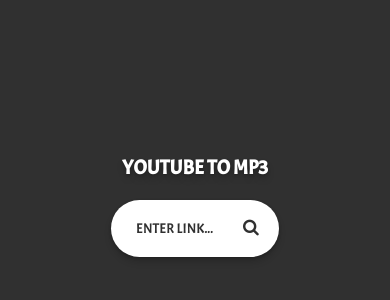
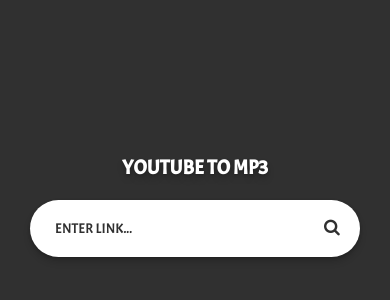
Before and after one commit to morrispetris/Youtube-to-MP3, a Flask app: page / in a window 390 px wide. Shown: the part 216-516 px from the top of the page. Run offline with Flask 2, Linux system fonts and the light colour scheme.

Commit message:
responsive

```diff
--- a/static/CSS/style.css
+++ b/static/CSS/style.css
@@ -77,11 +77,17 @@
   color: #303030;
 }
 
-@media screen and (max-width: 550px) {
+@media screen and (max-width: 510px) {
   input[type="text"] {
     width: 100%;
   }
   h2 {
     font-size: 20px;
   }
+  form {
+    width: 100%;
+  }
+  div {
+    margin: 0 30px 0 30px;
+  }
 }
```
Also changed, not shown: requirements.txt (line endings or trailing spaces), 1 other file.
